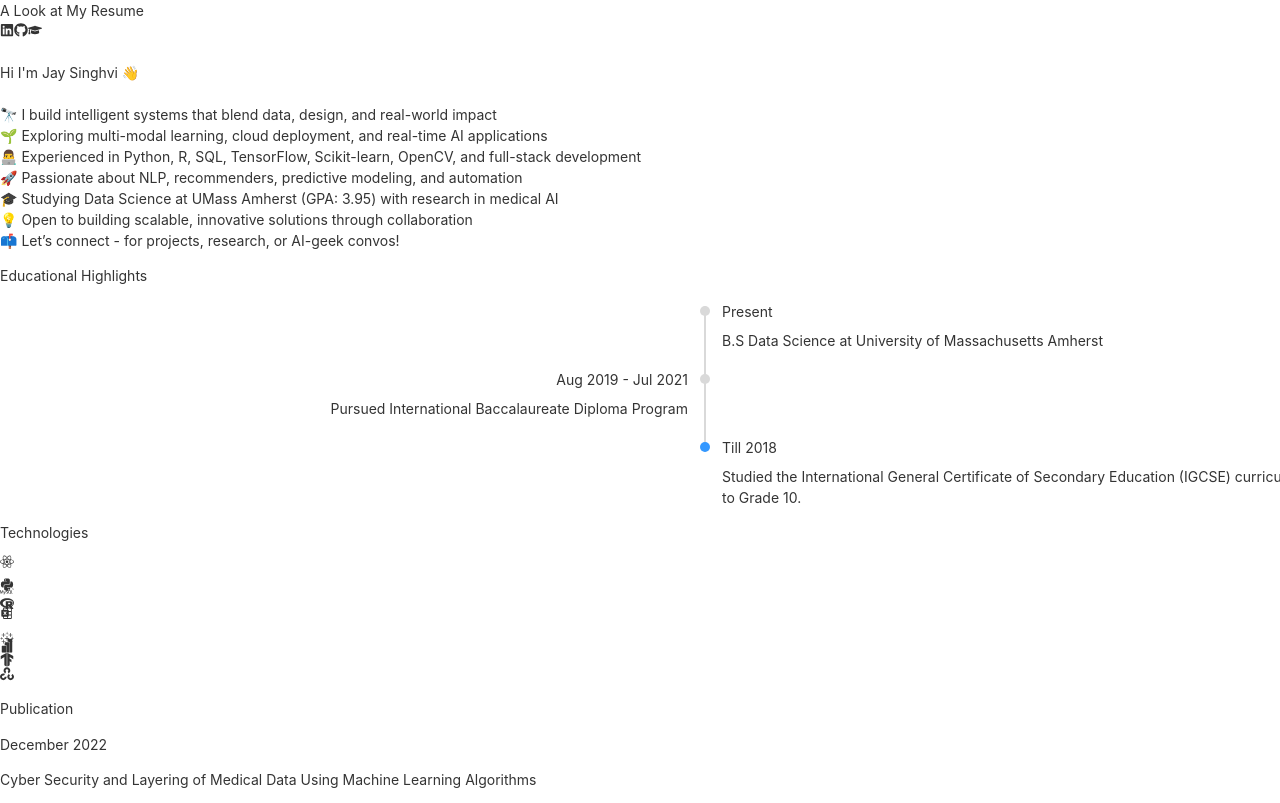
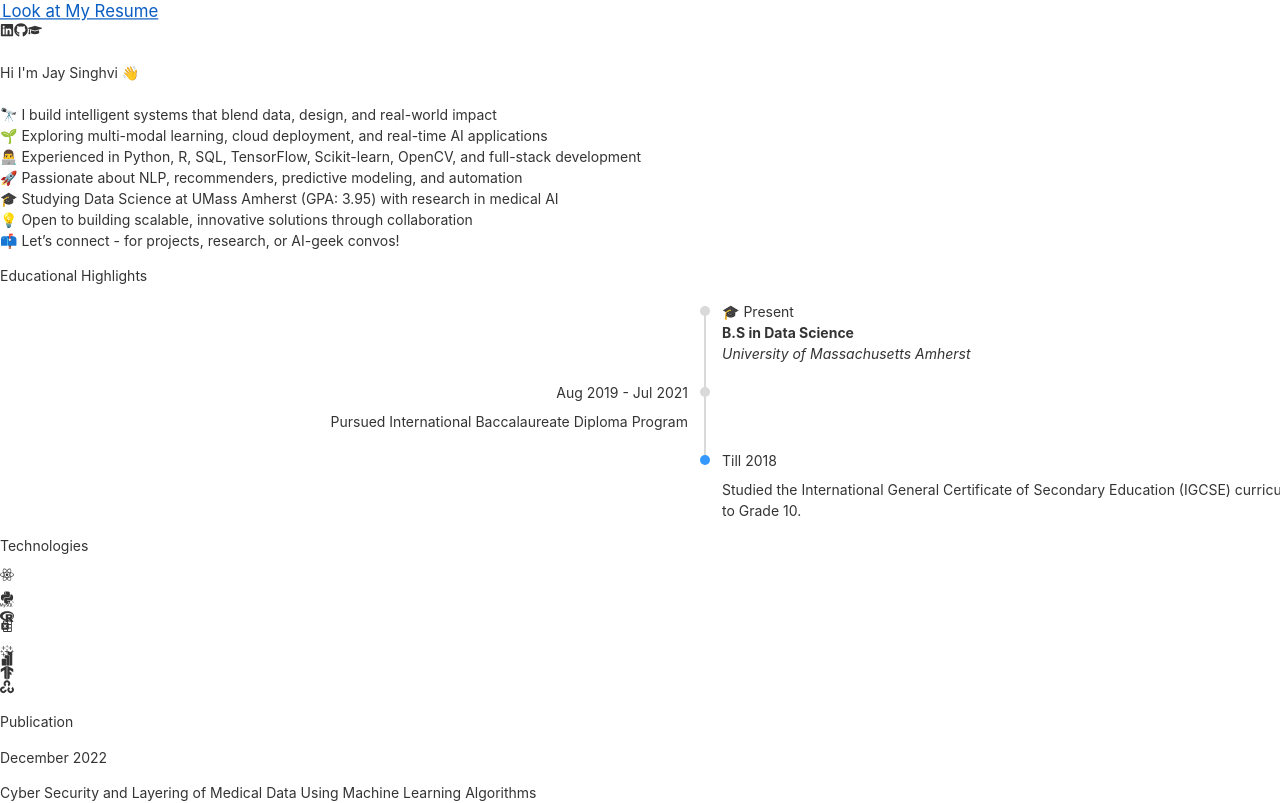
Before and after one commit to JaySinghvi/personal-website, a React (Vite) app: page /#/ in a window 1280 px wide. Shown: the top 803 px of the page. Built offline with nearby package versions, Linux system fonts and the light colour scheme.

Commit message:
Update About.jsx

```diff
--- a/src/components/About.jsx
+++ b/src/components/About.jsx
@@ -9,8 +9,12 @@
   <Timeline align={align} style={{width: '1400px', position: 'relative'}}>
     <Timeline.Item>
         <div className='border rounded-2xl border-purple-900 w-full pl-4 pb-3'>
-            <p className='pt-4'>Present</p>
-            <p>B.S Data Science at University of Massachusetts Amherst</p>
+            <p className='pt-4'>🎓 Present</p>
+          <ul>
+            <li><b>B.S in Data Science</b></li>
+            <li><i>University of Massachusetts Amherst</i></li>
+          </ul>
+
         </div>
     </Timeline.Item>
     <Timeline.Item>
```
